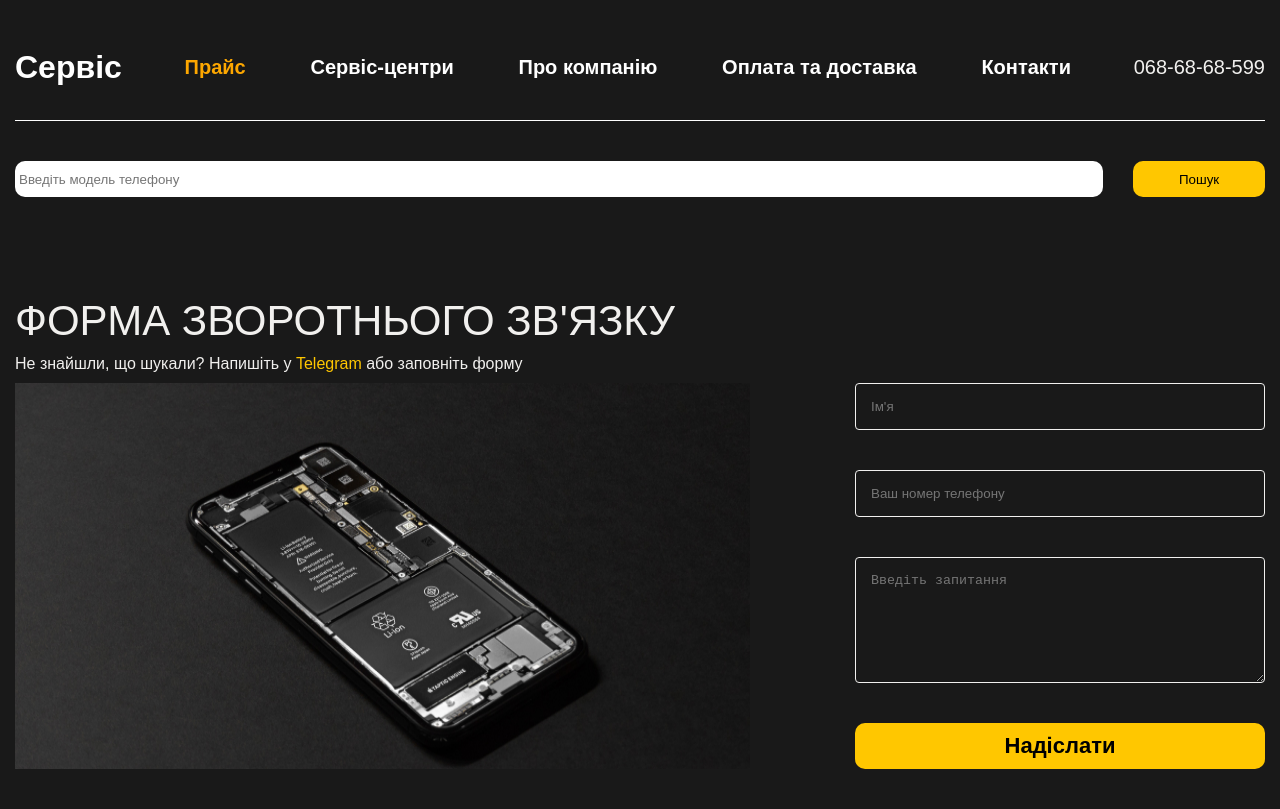
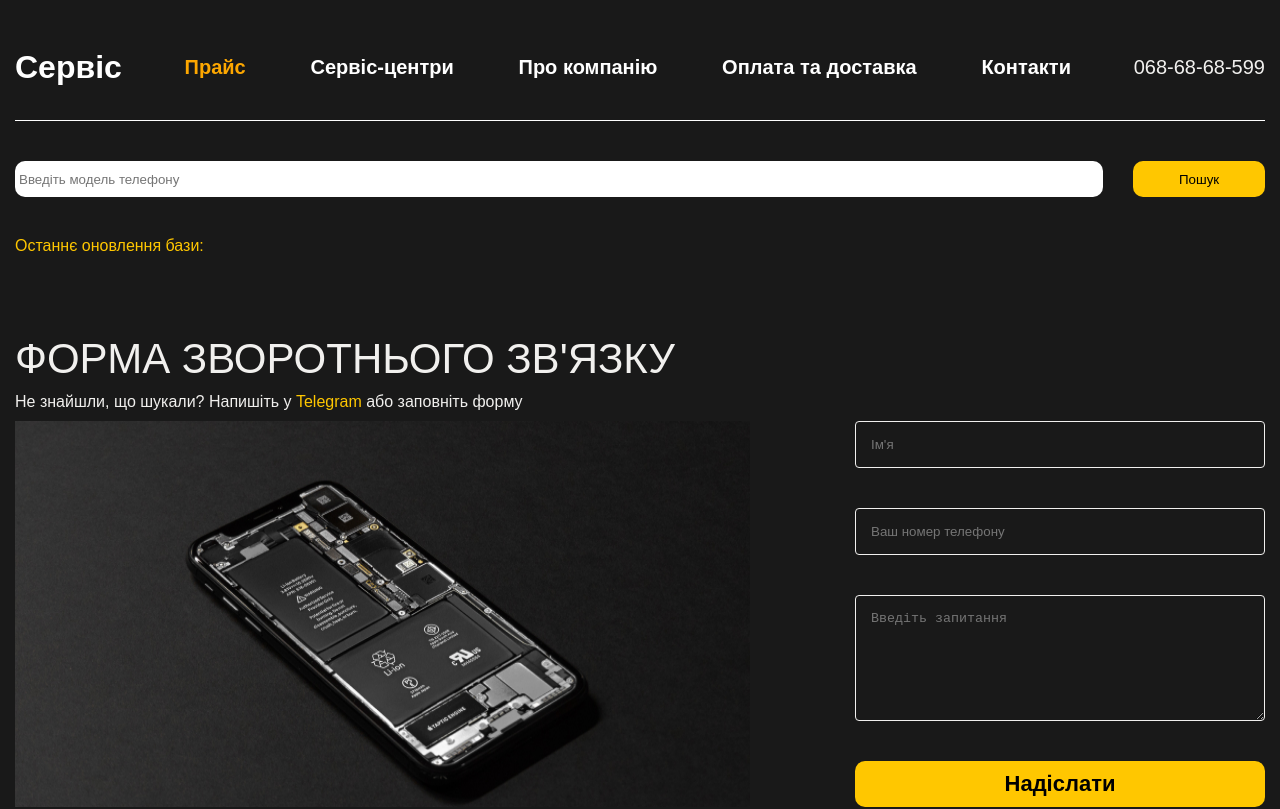
Before and after one commit to oleg-torba/service-center, a React (Create React App) app: page /price in a window 1280 px wide. Shown: the top 809 px of the page. Built offline with nearby package versions, Linux system fonts and the light colour scheme.

Commit message:
upd feald add

```diff
--- a/src/components/Pages/Price/Price.jsx
+++ b/src/components/Pages/Price/Price.jsx
@@ -13,6 +13,7 @@ function Price() {
   const [searchParams, setSearchParams] = useSearchParams();
   const searchQuery = searchParams.get('query') ?? '';
   const [showFilterModal, setShowFilterModal] = useState(false);
+  const [createdAt, setCreatedAT] = useState('');
   const toggleModal = () => {
     setShowFilterModal(!showFilterModal);
   };
@@ -33,13 +34,26 @@ function Price() {
     setStatus('pending');
     FetchDetails(searchQuery).then(res => {
       const itemsArray = res[0].items;
+      const dateString = res[0].createdAt;
+      const dateObject = new Date(dateString);
+      const year = dateObject.getFullYear();
+      const month = dateObject.getMonth() + 1;
+      const day = dateObject.getDate();
+      const hours = dateObject.getHours();
+      const minutes = dateObject.getMinutes();
+
+      const formattedDate = `${year}-${month < 10 ? '0' : ''}${month}-${
+        day < 10 ? '0' : ''
+      }${day} ${hours}:${minutes}`;
       const searchWords = searchQuery.split(' ');
       const regex = new RegExp(
         searchWords.map(word => `(?=.*\\b${word}\\b)`).join(''),
         'i'
       );
+      console.log(createdAt);
       const fullArray = itemsArray.filter(data => regex.test(data.name));
       setStatus('resolved');
+      setCreatedAT(formattedDate);
       setGsm(
         fullArray.filter(
           data =>
@@ -59,7 +73,7 @@ function Price() {
 
       setFilter('');
     });
-  }, [searchQuery]);
+  }, [createdAt, searchQuery]);
 
   function formSubmit(query) {
     if (query === searchQuery) {
@@ -88,6 +102,10 @@ function Price() {
         </div>
       ) : (
         <>
+          <span className={priceCss.updateString}>
+            Останнє оновлення бази: {createdAt}
+          </span>
+
           <div className={priceCss.mainBlock}>
             {gsm.length > 0 && (
               <>
@@ -98,6 +116,7 @@ function Price() {
                   >
                     Фільтри
                   </button>
+
                   {showFilterModal === true && (
                     <FilterModal filteredProducts={filteredProducts} />
                   )}
@@ -175,14 +194,12 @@ function Price() {
                     Скло камери
                   </button>
                 </div>
-                <p className={priceCss.star}>
-                  * в ціну входить вартість запчастини з роботою{' '}
-                </p>
+
                 <table className={priceCss.priceTable}>
                   <tbody>
                     <tr>
                       <th className={priceCss.tableTitle}>Назва</th>
-                      <th className={priceCss.tableTitle}>Ціна*</th>
+                      <th className={priceCss.tableTitle}>Ціна</th>
                       <th className={priceCss.tableTitle}>Наявність</th>
                     </tr>
 
--- a/src/components/Pages/Price/price.module.css
+++ b/src/components/Pages/Price/price.module.css
@@ -48,7 +48,7 @@
   display: block;
 
   margin-bottom: 20px;
-
+  margin-top: 20px;
   max-height: 48.8vh;
   overflow-y: scroll;
   &::-webkit-scrollbar {
@@ -176,3 +176,10 @@
     }
   }
 }
+.updateString {
+  color: #ffc700;
+  font-size: 12px;
+  @media screen and (min-width: 1200px) {
+    font-size: 16px;
+  }
+}
```
